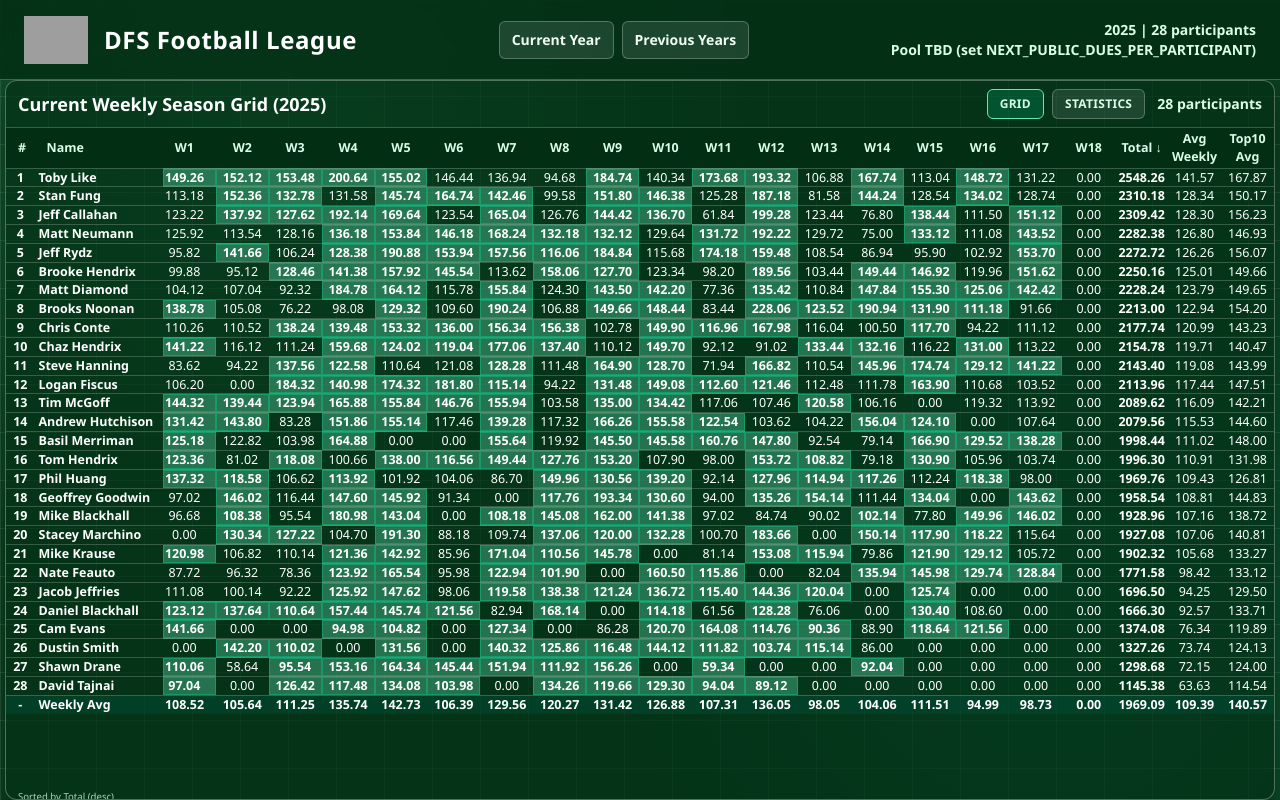
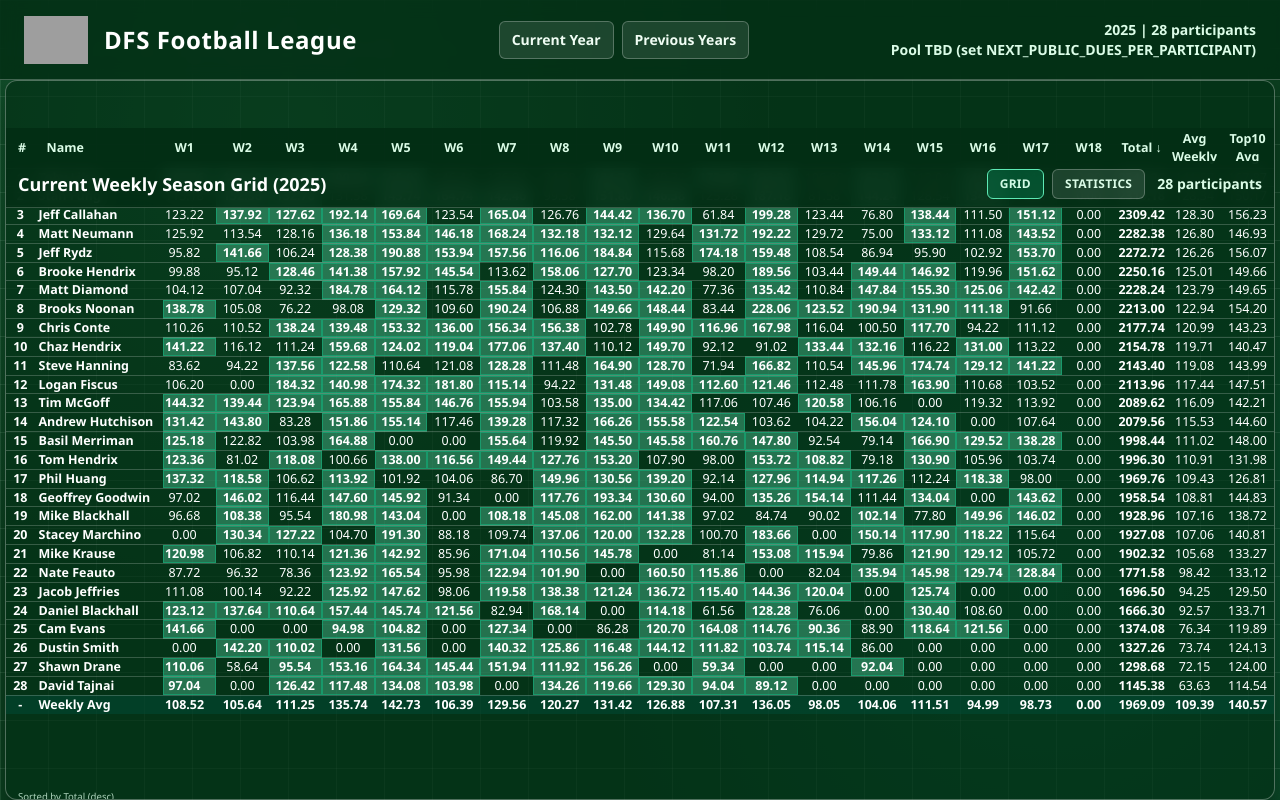
Before and after one commit to Tjm07890789/Draftkings-Fantasy-Football-League, a Next.js app: page / in a window 1280 px wide. Both pictures are taken after a click on the button "Current Year". Built offline with nearby package versions, Linux system fonts and the light colour scheme; grey boxes are pictures that could not be loaded.

Commit message:
Make per-season grid/stat toggle sticky under header

```diff
--- a/src/components/dfs-app.tsx
+++ b/src/components/dfs-app.tsx
@@ -530,7 +530,7 @@ function SeasonGrid({ title, rows, seasonLabel }: { title: string; rows: SeasonR
         } as React.CSSProperties
       }
     >
-      <div className="flex flex-wrap items-center justify-between gap-2 border-b border-white/20 px-3 py-2">
+      <div className="sticky top-20 z-30 flex flex-wrap items-center justify-between gap-2 border-b border-white/20 bg-green-950/90 px-3 py-2 backdrop-blur-sm">
         <h2 className="text-lg font-bold text-white">{title}</h2>
         <div className="flex items-center gap-2">
           <button
```
